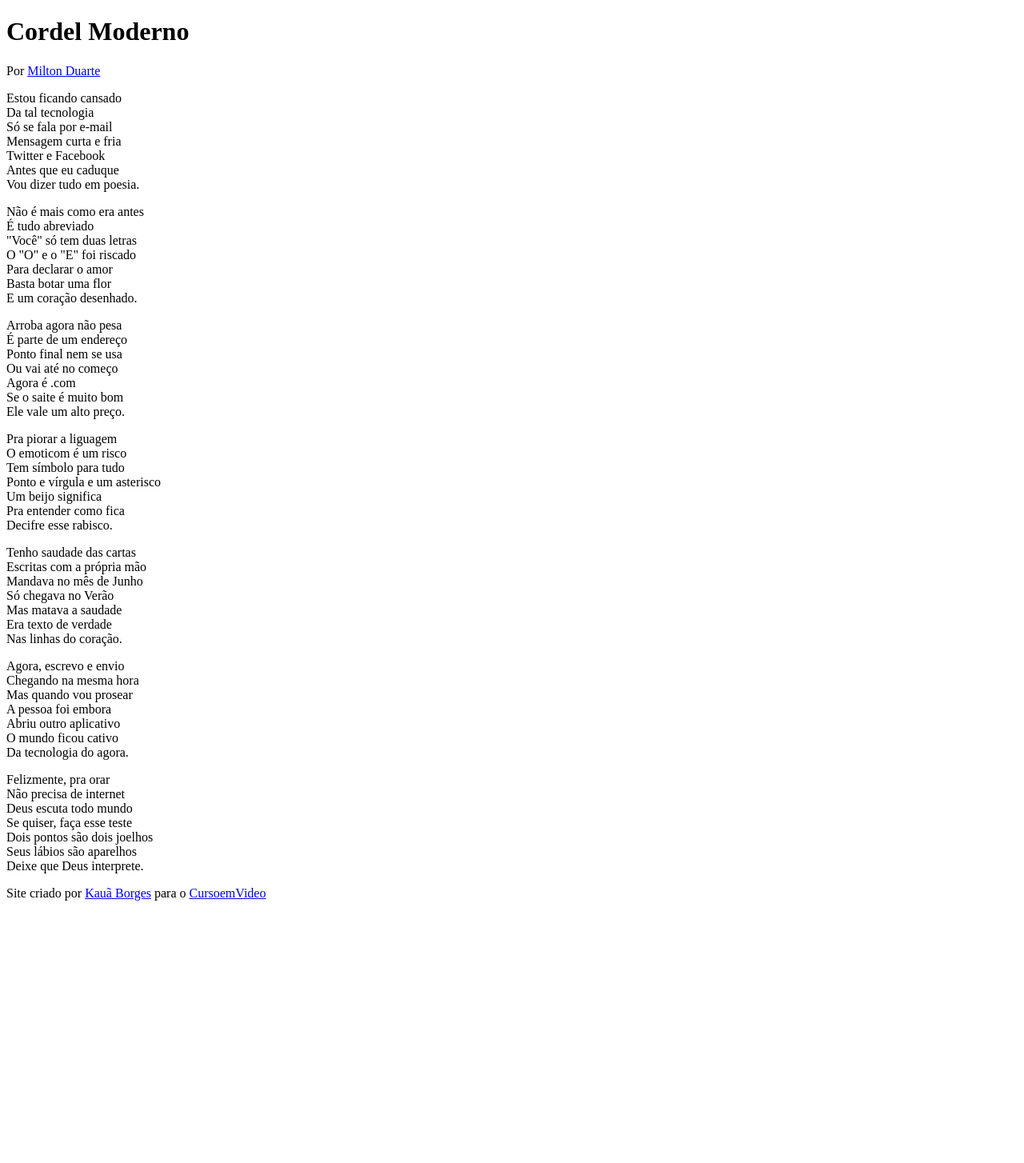
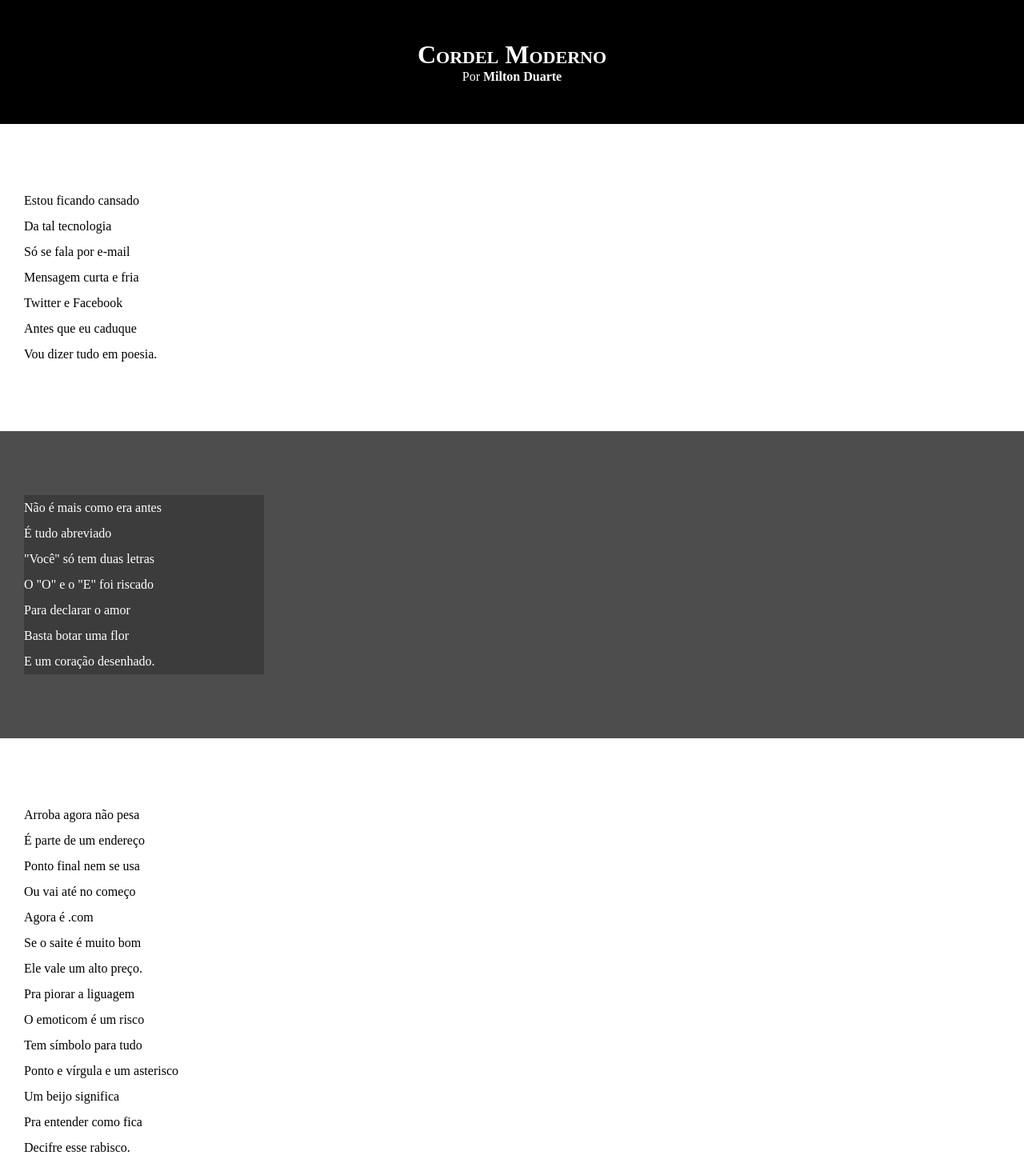
Before and after one commit to kauaborges-code/html-css, a plain HTML site: page desafios/d012/index.html in a window 1280 px wide. Shown: the top 1454 px of the page at 80% size. Before the commit the page ends 1142 px from the top, so only its background shows below. Drawn offline with Linux system fonts and the light colour scheme.

Commit message:
atualizei estilo do desafio 12

```diff
--- a/desafios/d012/estilo/style.css
+++ b/desafios/d012/estilo/style.css
@@ -1 +1,70 @@
 @charset "UTF-8";
+
+* {
+    margin: 0px;
+    padding: 0px;
+}
+
+html, body {
+    background-color: darkcyan;
+}
+
+header {
+    background-color: black;
+    color: white;
+    text-align: center;
+}
+
+header > h1 {
+    padding-top: 50px;
+    font-variant: small-caps;
+}
+
+header > p {
+    padding-bottom: 50px;
+}
+
+/* LINK'S */
+
+a {
+    color: white;
+    text-decoration: none;
+    font-weight: bolder;
+}
+
+a:hover {
+    text-decoration: underline;
+}
+
+/* SECTION */
+
+section {
+    padding-top: 10vh;
+    padding-bottom: 10vh;
+    line-height: 2em;
+    padding-left: 30px;
+}
+
+section.normal {
+    background-color: white;
+    color: black;
+}
+
+section.img {
+    background-color: rgb(77, 77, 77);
+    color: white;
+}
+
+section.img > p {
+    background-color: rgba(0, 0, 0, 0.226);
+    width: 300px;
+}
+
+/* FOOTER */
+
+footer {
+    background-color: black;
+    color: white;
+    text-align: center;
+    padding: 5px;
+}
--- a/desafios/d012/index.html
+++ b/desafios/d012/index.html
@@ -12,7 +12,7 @@
         <p>Por <a href="https://www.recantodasletras.com.br/poesias/3186743" target="_blank">Milton Duarte</a></p>
     </header>
 
-    <section>
+    <section class="normal">
         <p>
             Estou ficando cansado <br>
             Da tal tecnologia <br>
@@ -24,7 +24,7 @@
         </p>
     </section>
 
-    <section>
+    <section class="img">
         <p>
             Não é mais como era antes <br>
             É tudo abreviado <br>
@@ -36,7 +36,7 @@
         </p>
     </section>
 
-    <section>
+    <section class="normal">
         <p>
             Arroba agora não pesa <br>
             É parte de um endereço <br>
@@ -58,7 +58,7 @@
         </p>
     </section>
 
-    <section>
+    <section class="img">
         <p>
             Tenho saudade das cartas <br>
             Escritas com a própria mão <br>
@@ -70,7 +70,7 @@
         </p>
     </section>
 
-    <section>
+    <section class="normal">
         <p>
             Agora, escrevo e envio <br>
             Chegando na mesma hora <br>
```
